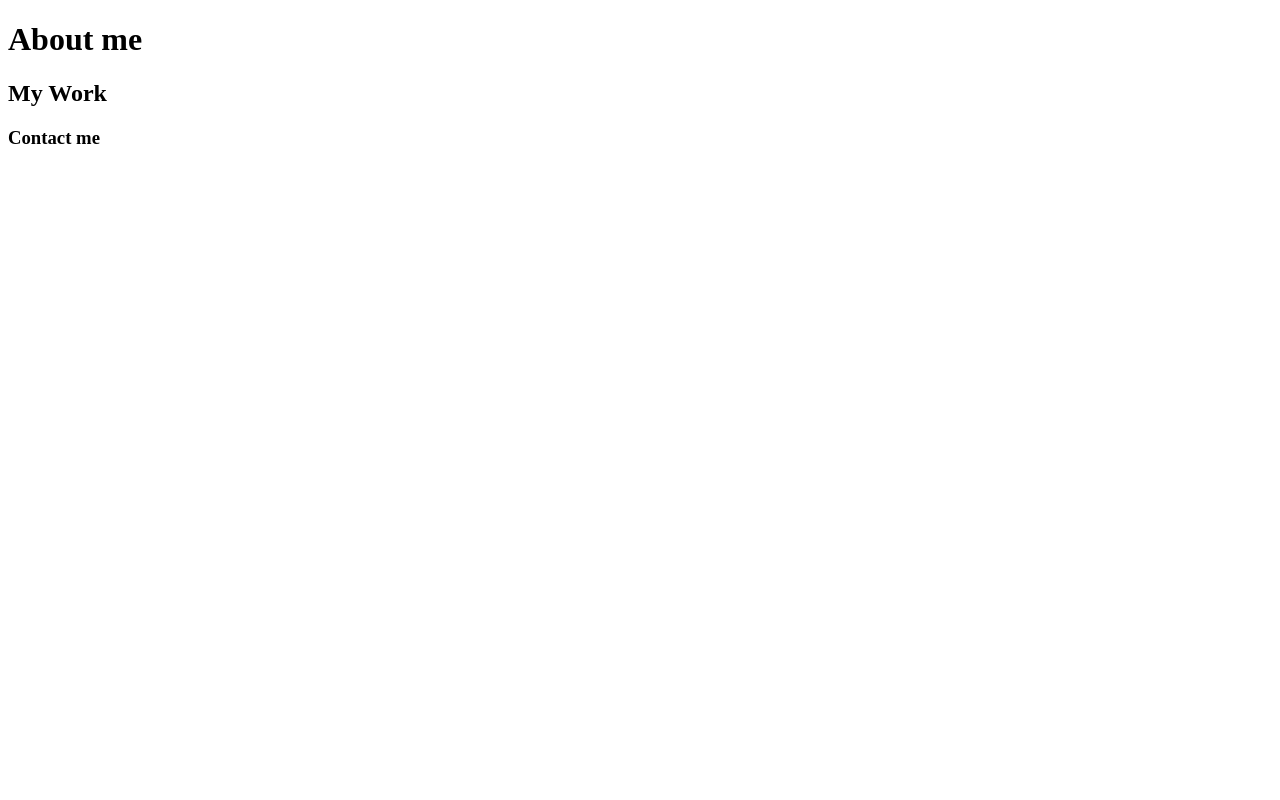
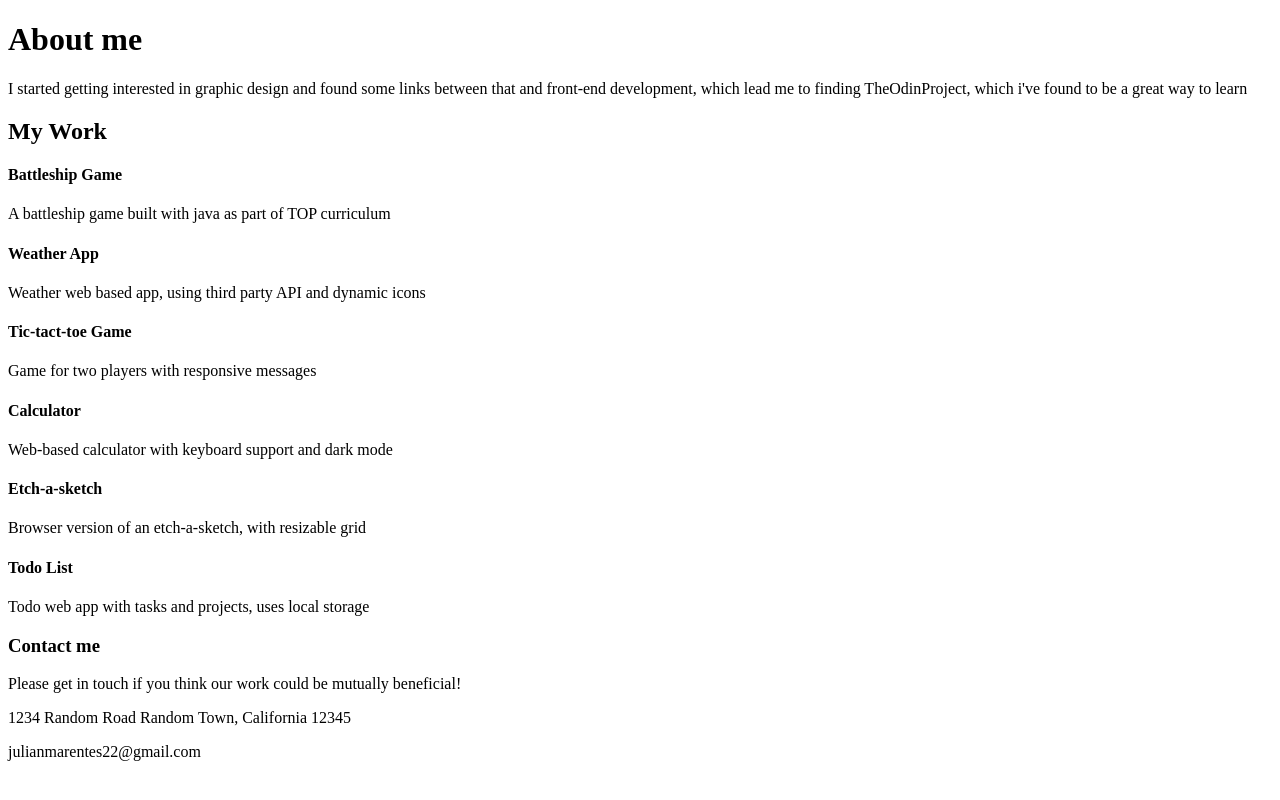
Before and after one commit to Marentxs/responsive-homepage, a plain HTML site: page index.html in a window 1280 px wide. Drawn offline with Linux system fonts and the light colour scheme.

Commit message:
add text content

```diff
--- a/index.html
+++ b/index.html
@@ -9,13 +9,60 @@
   <body>
     <main>
       <header>
-        <h1>About me</h1>
+        <div class="header-text">
+          <h1>About me</h1>
+          <p>
+            I started getting interested in graphic design and found some links
+            between that and front-end development, which lead me to finding
+            TheOdinProject, which i've found to be a great way to learn
+          </p>
+        </div>
       </header>
       <section>
         <h2>My Work</h2>
+        <div class="section-cards">
+          <div class="project-card">
+            <h4>Battleship Game</h4>
+            <p>A battleship game built with java as part of TOP curriculum</p>
+          </div>
+
+          <div class="project-card">
+            <h4>Weather App</h4>
+            <p>
+              Weather web based app, using third party API and dynamic icons
+            </p>
+          </div>
+
+          <div class="project-card">
+            <h4>Tic-tact-toe Game</h4>
+            <p>Game for two players with responsive messages</p>
+          </div>
+
+          <div class="project-card">
+            <h4>Calculator</h4>
+            <p>Web-based calculator with keyboard support and dark mode</p>
+          </div>
+
+          <div class="project-card">
+            <h4>Etch-a-sketch</h4>
+            <p>Browser version of an etch-a-sketch, with resizable grid</p>
+          </div>
+
+          <div class="project-card">
+            <h4>Todo List</h4>
+            <p>Todo web app with tasks and projects, uses local storage</p>
+          </div>
+        </div>
       </section>
       <footer>
         <h3>Contact me</h3>
+        <p>
+          Please get in touch if you think our work could be mutually
+          beneficial!
+        </p>
+        <p>1234 Random Road Random Town, California 12345</p>
+        <p>julianmarentes22@gmail.com</p>
+        <div class="footer-icons"></div>
       </footer>
     </main>
   </body>
```
